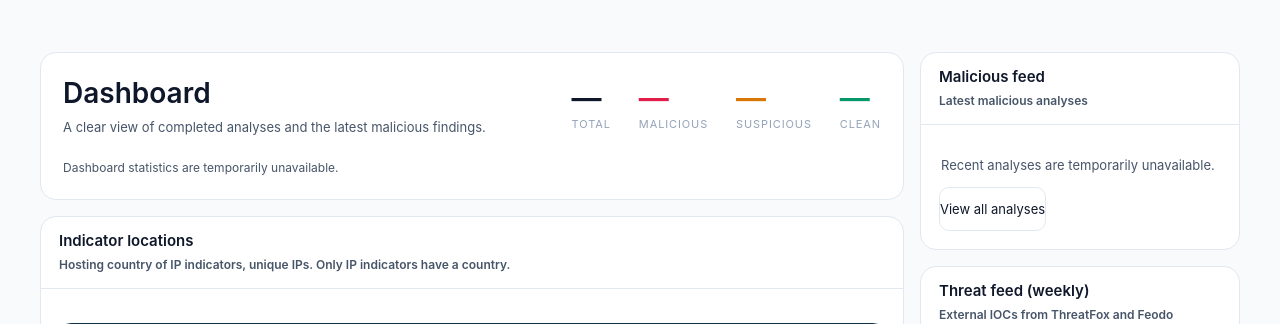
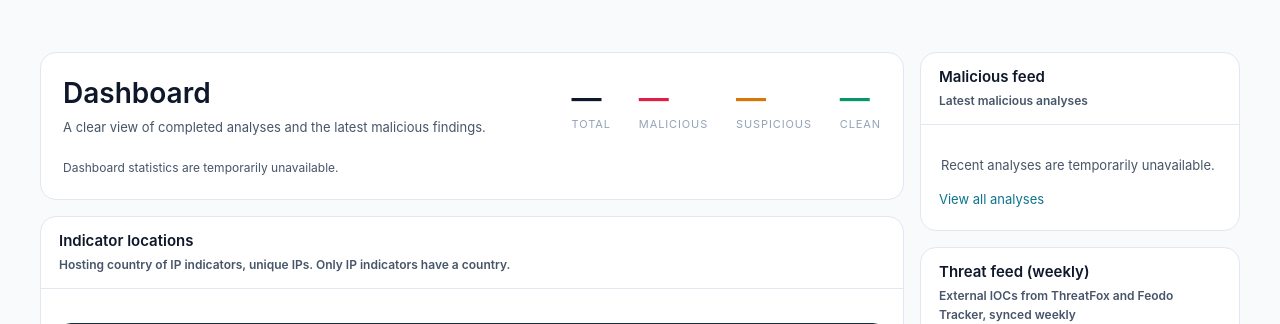
Before and after one commit to kanokrot/cabta-llm, a Python web app: template templates/dashboard.html in a window 1280 px wide. Shown: the part 56-380 px from the top of the page. Run offline with Jinja, Linux system fonts and the light colour scheme; the template is opened without the code that fills it, so the values that code supplies are empty.

Commit message:
Polish dashboard feed link styling

```diff
--- a/templates/dashboard.html
+++ b/templates/dashboard.html
@@ -338,11 +338,15 @@
     }
     .dash-link:hover { text-decoration: underline; }
     .dash-feed-all {
-        justify-content: center;
-        color: var(--text-primary);
-        border: 1px solid var(--border-color);
-        border-radius: 10px;
+        min-height: auto;
+        padding: 2px 0;
+        color: var(--color-accent);
+        border: 0;
+        border-radius: 0;
+        background: none;
+        box-shadow: none;
     }
+    .dash-feed-all:focus-visible { outline: 2px solid var(--color-accent); outline-offset: 2px; border-radius: 2px; }
     .dash-empty { margin: 0; padding: 12px 2px; color: var(--text-secondary); font-size: 13px; }
     .dash-threat-feed-list { display: grid; gap: 10px; }
     .dash-threat-item { display: grid; gap: 7px; min-width: 0; padding: 12px; background: color-mix(in srgb, var(--bg-card) 82%, var(--border-color)); border: 1px solid var(--border-color); border-radius: 12px; }
```
Also changed, not shown: tests/test_dashboard_ui.py (+9 -0 lines).
